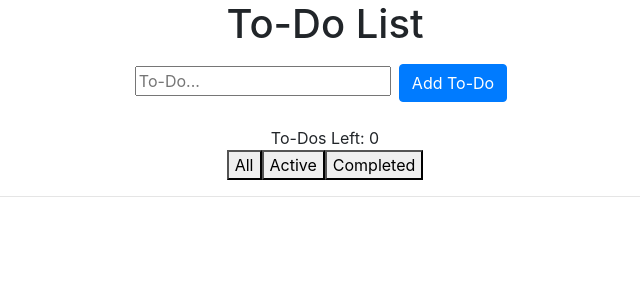
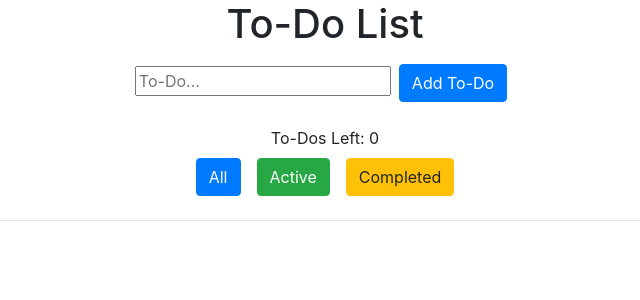
Before and after one commit to Rmartinez2020/todoApp, a React (Create React App) app: page / in a window 1280 px wide. Shown: the top 300 px of the page, without its empty margins (315-955 px from the left). Built offline with nearby package versions, Linux system fonts and the light colour scheme.

Commit message:
style filter buttons

```diff
--- a/src/components/TodoList.js
+++ b/src/components/TodoList.js
@@ -84,9 +84,9 @@ class TodoList extends React.Component {
                 <div>To-Dos Left: {this.state.todos.filter(todo => !todo.complete).length}</div>
                 {/* change the content that will be displayed by clicking on buttons */}
                 <div>
-                    <button onClick={() => this.changeDisplayed("all")} >All</button>
-                    <button onClick={() => this.changeDisplayed("active")} >Active</button>
-                    <button onClick={() => this.changeDisplayed("completed")} >Completed</button>
+                    <button className="btn btn-primary m-2" onClick={() => this.changeDisplayed("all")} >All</button>
+                    <button className="btn btn-success m-2" onClick={() => this.changeDisplayed("active")} >Active</button>
+                    <button className="btn btn-warning m-2" onClick={() => this.changeDisplayed("completed")} >Completed</button>
                 </div>
                 {this.state.todos.some(todo => todo.complete) ? <button onClick={() => this.deleteCompletedTodos()} >Delete Completed To-Dos</button> : null}
                 {/* map over todos in the state to display to page */}
```
